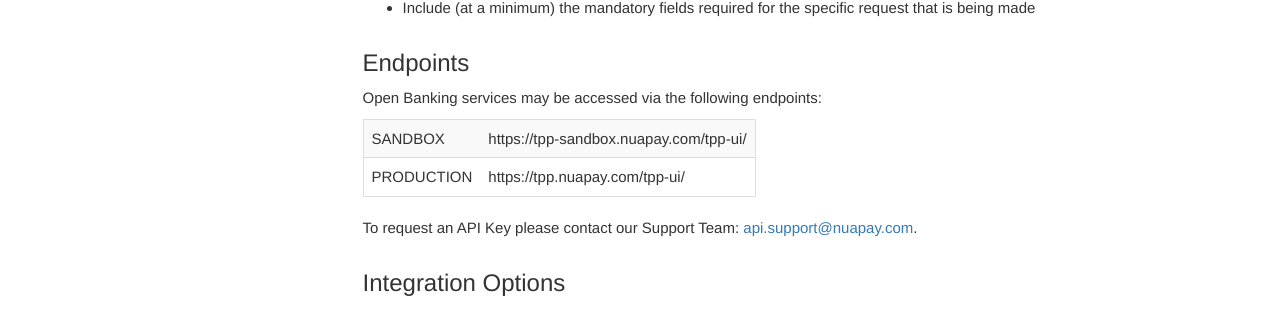
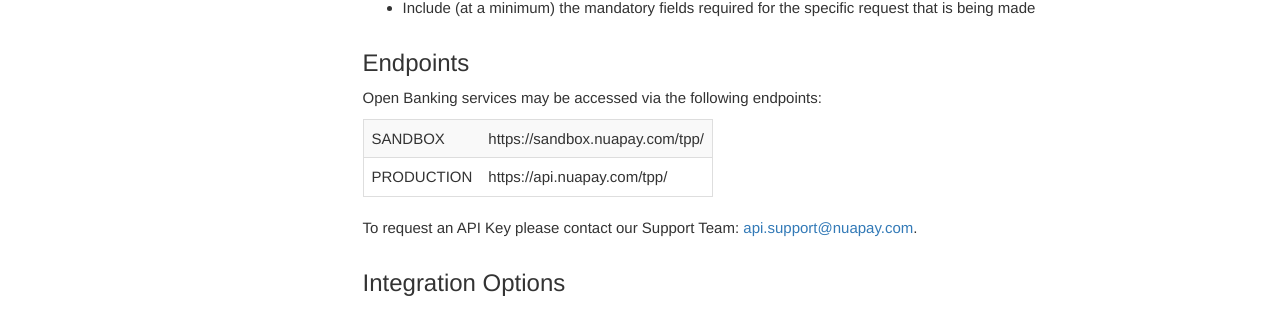
Before and after one commit to sentenial/developer-docs, a Jekyll site: the page built from pages/prodOpenBanking/ob_generalrules.md, in a window 1280 px wide and 1277 px high. Shown: the part 513-822 px from the top of the window. Built offline with Jekyll 4.4.1, drawn with Linux system fonts in a browser that asks for light colours; nearby versions of some CDN libraries; comment, search, counter and statistics services are not loaded; some of the changed lines change nothing that is shown.

Commit message:
Update ob_generalrules.md
added the proper URLs for production and sandbox access

```diff
--- a/pages/prodOpenBanking/ob_generalrules.md
+++ b/pages/prodOpenBanking/ob_generalrules.md
@@ -18,8 +18,8 @@
 
 Open Banking services may be accessed via the following endpoints:
 
-|SANDBOX|https://tpp-sandbox.nuapay.com/tpp-ui/|
-|PRODUCTION| https://tpp.nuapay.com/tpp-ui/|
+|SANDBOX|https://sandbox.nuapay.com/tpp/|
+|PRODUCTION| https://api.nuapay.com/tpp/|
 
 To request an API Key please contact our Support Team: <a href="mailto:api.support@nuapay.com">api.support@nuapay.com</a>.
 
```
